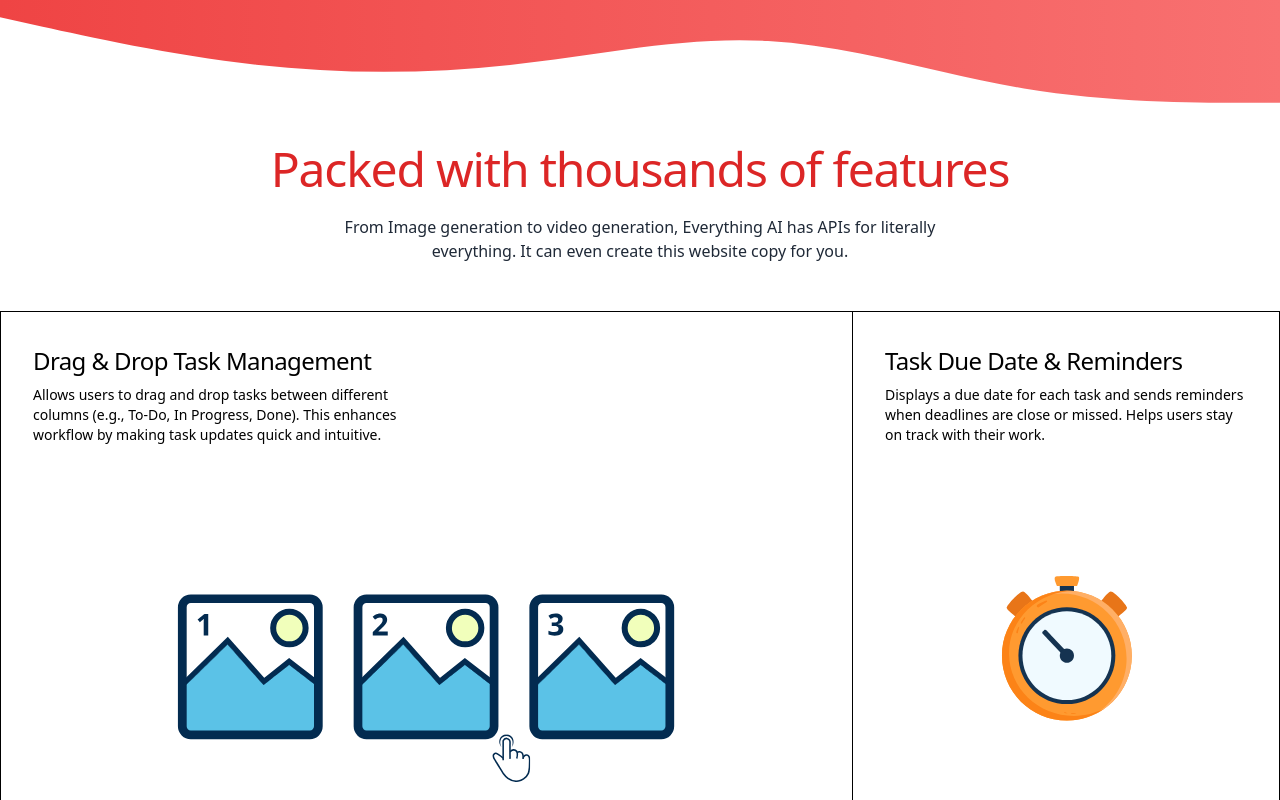
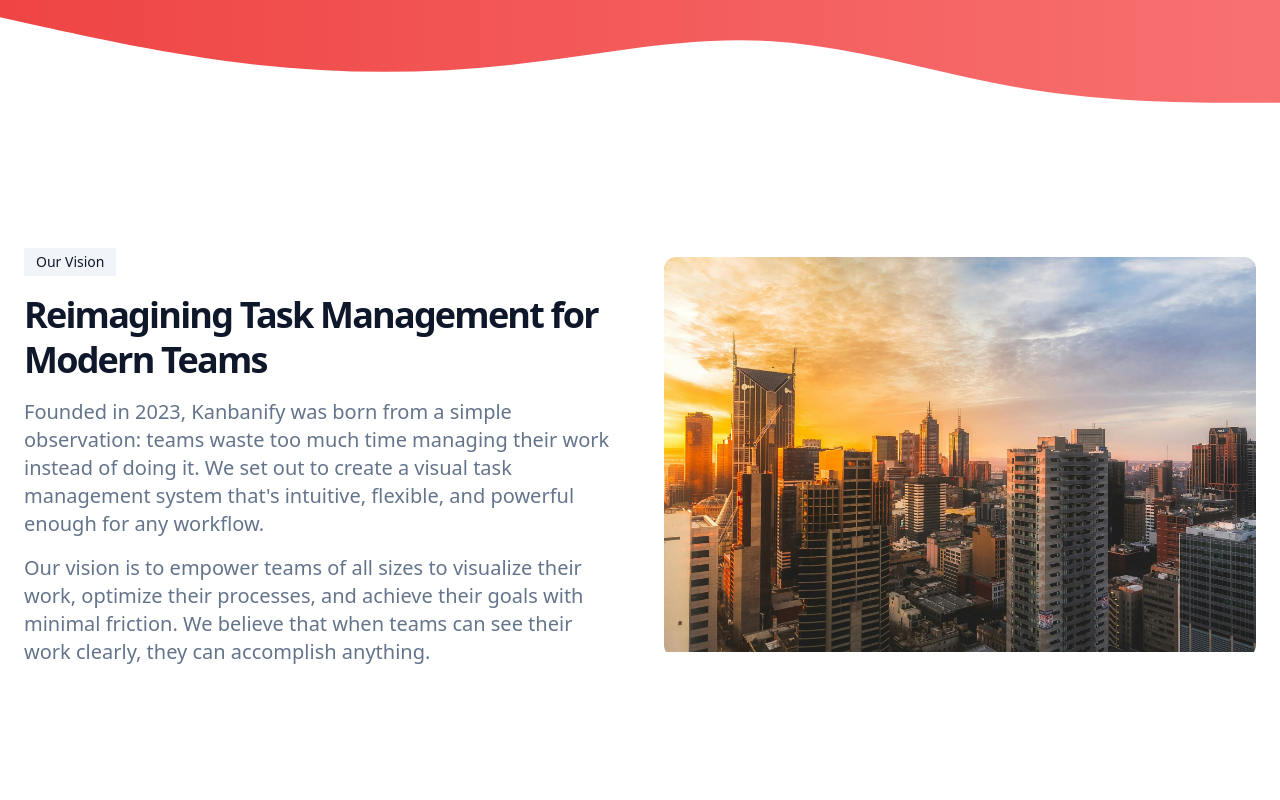
Before and after one commit to Purabsingla/taskmanagement, a React (Create React App) app: page / in a window 1280 px wide. Shown: the part 1960-2760 px from the top of the page. Built offline with nearby package versions, Linux system fonts and the light colour scheme.

Commit message:
Add Vision section to Home page and adjust Features section layout

```diff
--- a/src/components/sections/Features.tsx
+++ b/src/components/sections/Features.tsx
@@ -49,7 +49,7 @@ export function FeaturesSectionDemo() {
     },
   ];
   return (
-    <div className="relative z-20 py-10 lg:py-40 max-w-7xl mx-auto mt-[6.2rem]">
+    <div className="relative z-20 py-10 lg:py-20 max-w-7xl mx-auto ">
       <div className="px-8">
         <h4 className="text-3xl lg:text-5xl lg:leading-tight max-w-5xl mx-auto text-center tracking-tight font-medium text-red-600 ">
           Packed with thousands of features
--- /dev/null
+++ b/src/components/sections/Vision.tsx
@@ -0,0 +1,66 @@
+import React from "react";
+import { motion } from "framer-motion";
+import image from "../../assests/Images/Login_Image.jpg";
+
+const Vision: React.FC = () => {
+  const fadeIn = {
+    hidden: { opacity: 0, y: 20 },
+    visible: {
+      opacity: 1,
+      y: 0,
+      transition: { duration: 0.6 },
+    },
+  };
+  return (
+    <div className="mt-60">
+      <section className="w-full py-12 md:py-24 lg:py-32">
+        <div className="container px-4 md:px-6">
+          <div className="grid gap-6 lg:grid-cols-2 lg:gap-12 items-center">
+            <motion.div
+              className="space-y-4"
+              initial="hidden"
+              whileInView="visible"
+              viewport={{ once: true }}
+              variants={fadeIn}
+            >
+              <div className="inline-block rounded-lg bg-muted px-3 py-1 text-sm">
+                Our Vision
+              </div>
+              <h2 className="text-3xl font-bold tracking-tighter md:text-4xl/tight">
+                Reimagining Task Management for Modern Teams
+              </h2>
+              <p className="text-muted-foreground md:text-xl">
+                Founded in 2023, Kanbanify was born from a simple observation:
+                teams waste too much time managing their work instead of doing
+                it. We set out to create a visual task management system that's
+                intuitive, flexible, and powerful enough for any workflow.
+              </p>
+              <p className="text-muted-foreground md:text-xl">
+                Our vision is to empower teams of all sizes to visualize their
+                work, optimize their processes, and achieve their goals with
+                minimal friction. We believe that when teams can see their work
+                clearly, they can accomplish anything.
+              </p>
+            </motion.div>
+            <motion.div
+              initial={{ opacity: 0, scale: 0.9 }}
+              whileInView={{ opacity: 1, scale: 1 }}
+              viewport={{ once: true }}
+              transition={{ duration: 0.6 }}
+              className="relative h-[400px] overflow-hidden rounded-xl"
+            >
+              <img
+                src={image}
+                alt="Team collaboration"
+                // fill
+                className="object-cover"
+              />
+            </motion.div>
+          </div>
+        </div>
+      </section>
+    </div>
+  );
+};
+
+export default Vision;
--- a/src/pages/Home.tsx
+++ b/src/pages/Home.tsx
@@ -6,6 +6,7 @@ import { FeaturesSectionDemo } from "../components/sections/Features";
 import TestimonialSlider from "../components/sections/Testimonials";
 import FrequentlyAskedQuestions from "../components/sections/FAQ";
 import Footer from "../components/sections/footer";
+import Vision from "../components/sections/Vision";
 
 const Home: React.FC = () => {
   return (
@@ -13,6 +14,7 @@ const Home: React.FC = () => {
       <NavBar />
       <Header />
       <KanbanBoardSelection />
+      <Vision />
       <div className="-z-50 ">
         <FeaturesSectionDemo />
       </div>
```
